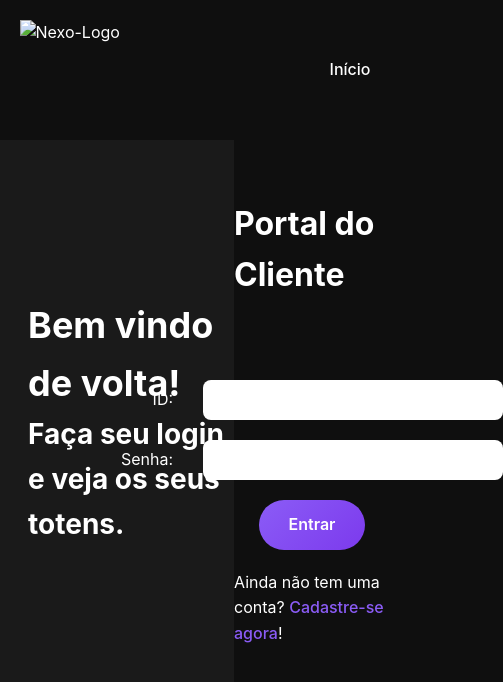
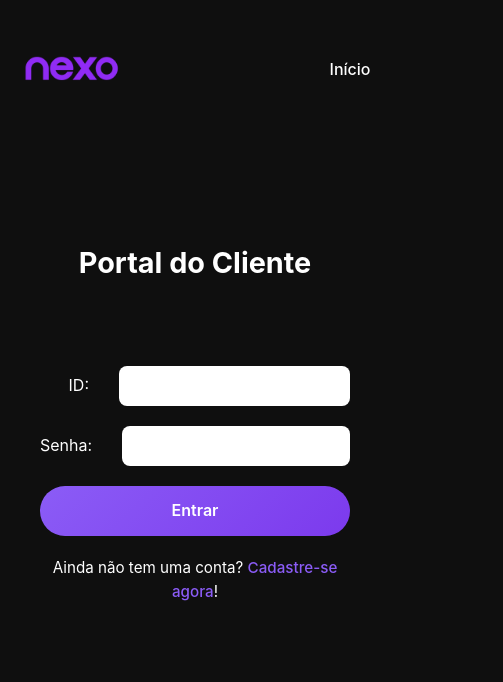
Before and after one commit to BillHebertPDC/NEXO, a website: page WebServer/public/login.html in a window 390 px wide. Shown: the whole page, 503 px wide, since content can reach past the window. Drawn offline with Linux system fonts and the light colour scheme.

Commit message:
fix: Organizando diretórios do projeto

```diff
--- a/site/login.css
+++ b/WebServer/public/css/login.css
@@ -245,3 +245,50 @@ form {
     transform: translateY(-2px);
     box-shadow: 0 10px 30px rgba(139, 92, 246, 0.4);
 }
+
+/* responsividade */
+
+@media screen and (max-width: 768px) {
+    .login-container {
+        flex-direction: column;
+        align-items: center;
+        justify-content: center;
+        padding: 20px;
+    }
+
+    .imagem-login {
+        display: none;
+    }
+
+    .formulario-login {
+        width: 100%;
+        max-width: 500px;
+    }
+
+    .formulario-conteudo {
+        padding: 30px 20px;
+    }
+
+    .formulario-conteudo h1 {
+        font-size: 1.8rem;
+        text-align: center;
+    }
+
+    .formulario-grupo input {
+        width: 100%;
+        padding: 12px;
+        font-size: 1rem;
+    }
+
+    .formulario-botao .botao-login {
+        display: block;
+        width: 100%;
+        text-align: center;
+        padding: 12px;
+    }
+
+    .formulario p {
+        text-align: center;
+        font-size: 0.95rem;
+    }
+}
--- a/site/login.html
+++ b/WebServer/public/login.html
@@ -6,13 +6,13 @@
     <meta name="viewport" content="width=device-width, initial-scale=1.0">
     <title>NEXO - Login</title>
 
-    <link rel="stylesheet" href="login.css">
+    <link rel="stylesheet" href="./css/login.css">
 </head>
 
 <body>
     <div id="cabecalho">
         <div class="cabecalho-container">
-            <div class="logo"><img id="logo" src="imgs/Nexo-Logo.png" alt="Nexo-Logo"></div>
+            <div class="logo"><img id="logo" src="./assets/imgs/Nexo-Logo.png" alt="Nexo-Logo"></div>
             <div class="cabecalho-links" id="cabecalhoLinks">
                 <a href="#">Início</a>
             </div>
```
